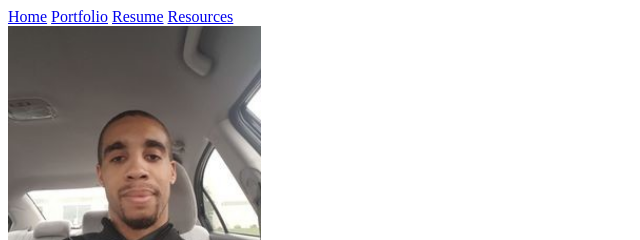
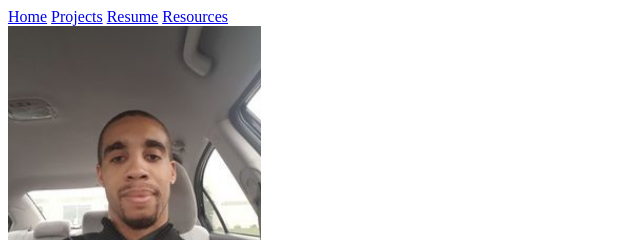
Before and after one commit to k0trox02/portfolio-website, a plain HTML site: page _pages/projects.html in a window 1280 px wide. Shown: the top 240 px of the page, 0-640 px from the left. Drawn offline with Linux system fonts and the light colour scheme.

Commit message:
Renamed Portfolio page to projects

```diff
--- a/_pages/portfolio.html
+++ b/_pages/projects.html
@@ -14,7 +14,7 @@
     <header>
         <nav>
             <a href="/_pages/index.html">Home</a>
-            <a href="/_pages/portfolio.html">Portfolio</a>
+            <a href="/_pages/projects.html">Projects</a>
             <a href="/_pages/resume.html">Resume</a>
             <a href="/_pages/resources.html">Resources</a>
         </nav>
```
